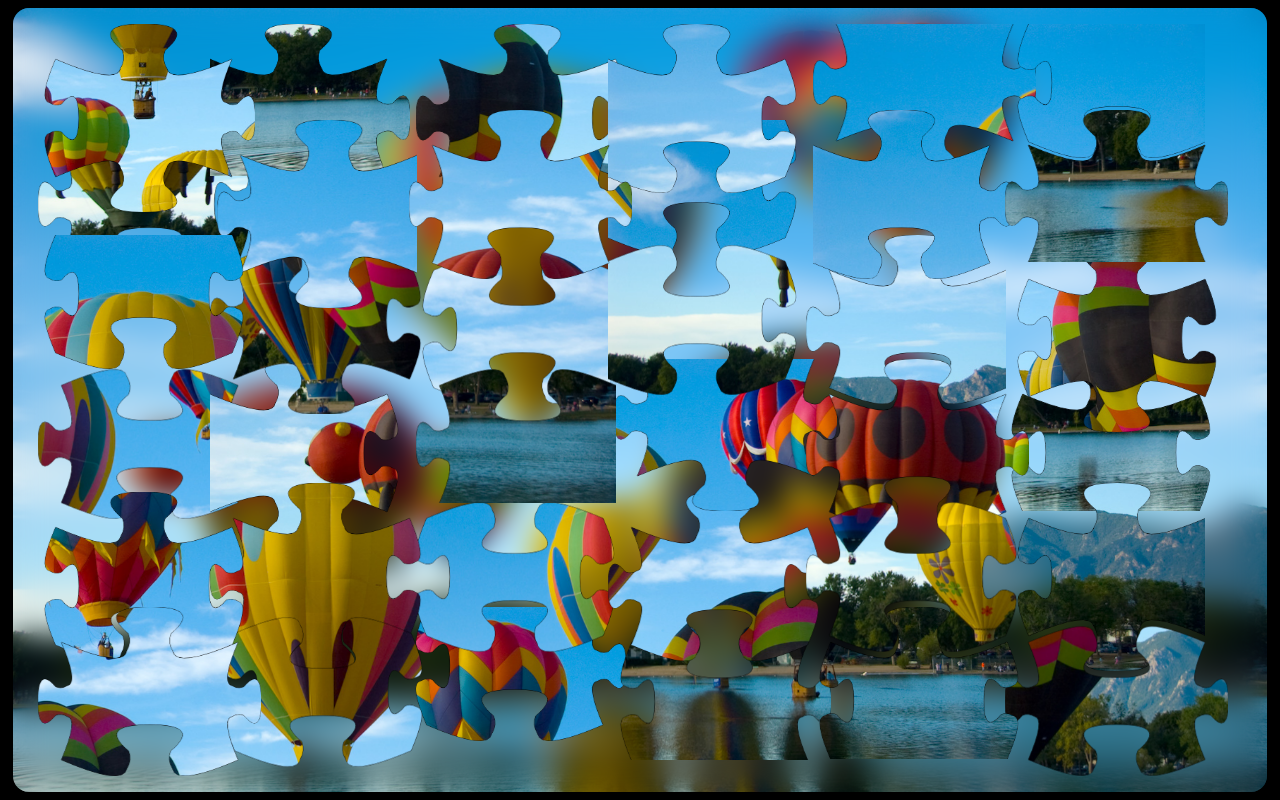
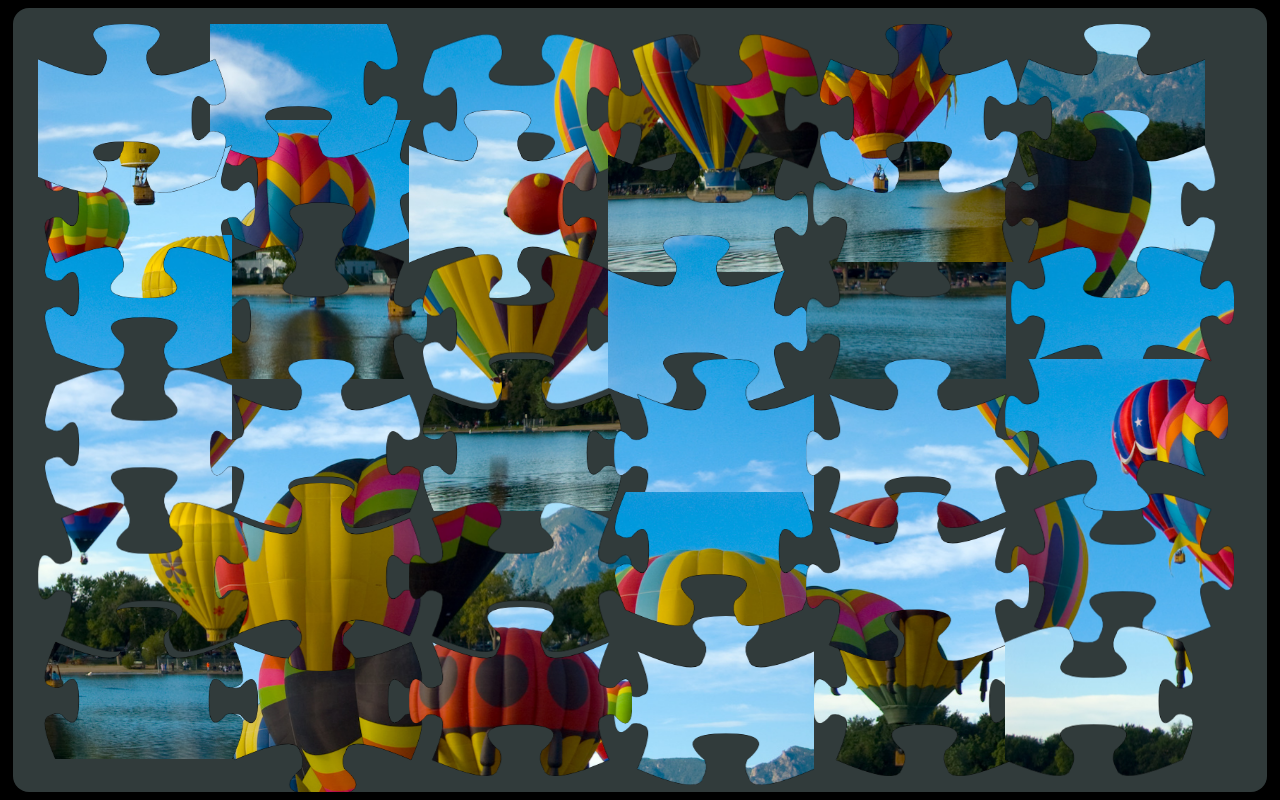
Before and after one commit to willmaa1/simple-puzzle-game, a website with bundled scripts: page public/index.html in a window 1280 px wide. Built offline with nearby package versions, Linux system fonts and the light colour scheme; files whose address does not match are found by name.

Commit message:
Use solid color background

```diff
--- a/public/index.css
+++ b/public/index.css
@@ -35,10 +35,10 @@ body {
   left:0;
   height:100%;
   width:100%;
-  /* background-color: lightseagreen; */
-  background-repeat:round;
-  background-size:cover;
-  /* filter:blur(15px); */
+  /* background-position: center;
+  background-repeat:no-repeat;
+  background-size:contain;
+  filter:blur(15px); */
 }
 
 #pieces {
@@ -47,9 +47,6 @@ body {
   left:0;
   height:100%;
   width:100%;
-  /* Having blur here instead of on #background prevents the parent backgroundcolor from bleeding in.
-  Blur does not look that good. Calculating dominant colour would be preferrable.*/
-  backdrop-filter:blur(15px);
 }
 
 .piece {
@@ -57,6 +54,4 @@ body {
   -moz-user-select: none;
   -khtml-user-select: none;
   user-select: none;
-  /* height:10%;
-  width:10%; */
 }
--- a/public/js/game.js
+++ b/public/js/game.js
@@ -1,7 +1,7 @@
 import { playSnap } from "./audio.js";
 import { defaultImg, getRandomCustomImage, loadCustomImages } from "./imgloader.js";
 import { Puzzle } from "./puzzle.js";
-import { pathJoin, assetsPath, removePx } from "./utils.js";
+import { pathJoin, assetsPath, removePx, getAverageRBG } from "./utils.js";
 
 class Game {
   currentPuzzle;
@@ -31,10 +31,12 @@ class Game {
     if (src == "") {
       src = pathJoin([assetsPath, defaultImg]);
     }
-    this.currentPuzzle = new Puzzle(rows, columns, piecesElem.clientWidth, piecesElem.clientHeight, src, this.addPieces)
+    this.currentPuzzle = new Puzzle(rows, columns, piecesElem.clientWidth, piecesElem.clientHeight, src, this.onPuzzleReady)
+  }
 
-    // this.addPieces();
+  onPuzzleReady = () => {
     this.showPuzzleBackground();
+    this.addPieces();
   }
 
   addPieces = () => {
@@ -79,7 +81,8 @@ class Game {
 
   showPuzzleBackground = () => {
     const bg = document.getElementById("background");
-    bg.style.backgroundImage = `url("${this.currentPuzzle.puzImg.src}")`;
+    const rgb = getAverageRBG(this.currentPuzzle.puzImg);
+    bg.style.backgroundColor = `rgba(${rgb[0]},${rgb[1]},${rgb[2]}, 0.5)`;
   }
 
   addEventListeners = () => {
--- a/public/js/utils.js
+++ b/public/js/utils.js
@@ -10,3 +10,11 @@ export function pathJoin(parts, sep){
 export function removePx(pxString) {
   return Number(pxString.slice(0,-2));
 }
+
+// Idea from https://stackoverflow.com/questions/2541481/get-average-color-of-image-via-javascript/49837149#49837149
+export function getAverageRBG(img) {
+  const context = document.createElement('canvas').getContext('2d');
+  context.imageSmoothingEnabled = true;
+  context.drawImage(img, 0, 0, 1, 1);
+  return context.getImageData(0, 0, 1, 1).data.slice(0,3);
+}
```
